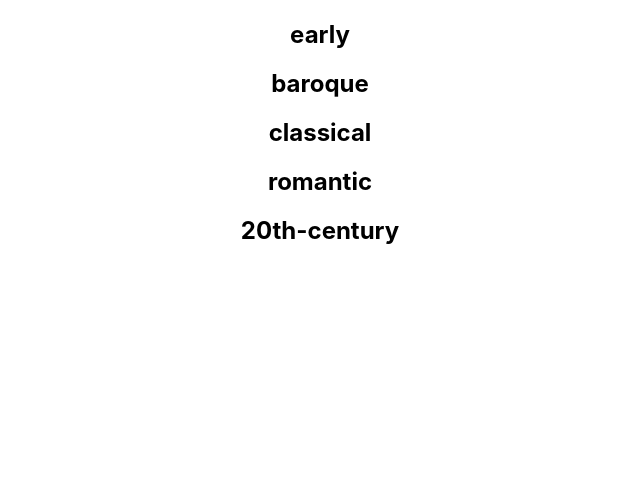
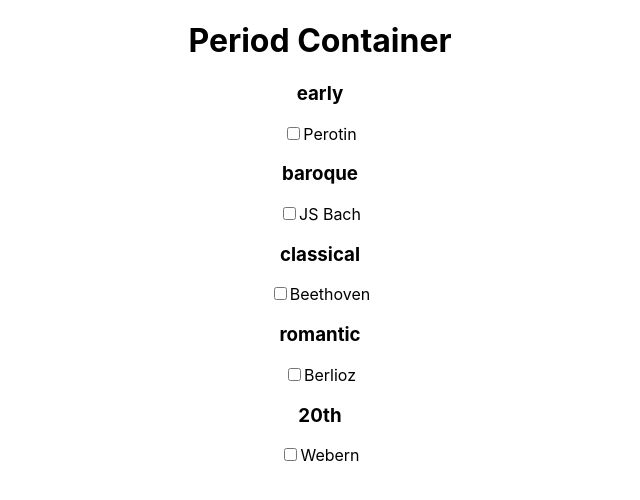
Before and after one commit to QED0711/score-study-react, a React (Create React App) app: page / in a window 1280 px wide. Shown: the top 500 px of the page, without its empty margins (320-960 px from the left). Built offline with nearby package versions, Linux system fonts and the light colour scheme.

Commit message:
added test composers to render in app

```diff
--- a/src/App.js
+++ b/src/App.js
@@ -1,23 +1,35 @@
-import React from "react";
+import React, { useState } from "react";
 import "./App.css";
 
 import UserContext from "./contexts/UserContext";
+import ComposerContext from "./contexts/ComposerContext";
 
 import NavDesktop from "./components/navigation/NavDesktop";
-import Period from './components/Period';
+import Period from "./components/periods/Period";
+import PeriodContainer from "./components/periods/PeriodContainer";
+
+
+
+const testComposers = [
+  {composer: 'Webern, Anton', displayName: "Webern", period: "20th"},
+  {composer: 'Beethoven, Ludwig Van', displayName: "Beethoven", period: "classical"},
+  {composer: 'Berlioz, Hector', displayName: "Berlioz", period: "romantic"},
+  {composer: 'Bach, Johann Sebastian', displayName: "JS Bach", period: "baroque"},
+  {composer: 'Perotin', displayName: "Perotin", period: "early"},
+]
 
 function App() {
+
+  const [composers, setComposers] = useState(testComposers);
+
+
   return (
     <div className="App">
-      <UserContext.Provider value={"hello world"}>
-        <NavDesktop />
-
-        <Period era={"early"} />
-        <Period era={"baroque"} />
-        <Period era={"classical"} />
-        <Period era={"romantic"} />
-        <Period era={"20th-century"} />
-
+      <UserContext.Provider value={{usename: 'qdizon', authorization: 'admin'}}>
+        <ComposerContext.Provider value={composers}>
+          <NavDesktop />
+          <PeriodContainer />
+        </ComposerContext.Provider>
       </UserContext.Provider>
       {/*
       ROUTER
--- a/src/components/Period.js
+++ /dev/null
@@ -1,13 +0,0 @@
-import React, {useContext} from 'react';
-
-const Period = ({ era, composers }) => {
-
-    return (
-        <section className={`period period-${era}`}>
-            <h1>{era}</h1>
-        </section>
-    )
-
-}
-
-export default Period
--- /dev/null
+++ b/src/components/periods/Period.js
@@ -0,0 +1,29 @@
+import React, {useContext} from 'react';
+
+const Period = ({ era, composers }) => {
+    const validComposers = composers.filter(c => {
+        return c.period === era;
+    })
+    const periodComposers = validComposers.map((composer, i) => {
+        return (
+            <div key={i} className="composer-checkbox">
+                <input type="checkbox" value={composer.composer}/>
+                <label>{composer.displayName}</label>
+            </div>
+        )
+    })
+
+
+
+
+
+    return (
+        <section className={`period period-${era}`}>
+            <h3>{era}</h3>
+            {periodComposers}
+        </section>
+    )
+
+}
+
+export default Period
--- /dev/null
+++ b/src/components/periods/PeriodContainer.js
@@ -0,0 +1,24 @@
+import React, { useContext } from "react";
+
+import ComposerContext from '../../contexts/ComposerContext';
+
+import Period from "./Period";
+
+const PeriodContainer = () => {
+
+    const composers = useContext(ComposerContext)
+    console.log(composers)
+
+    return (
+    <div className="period-container">
+      <h1>Period Container</h1>
+      <Period era={"early"} composers={composers} />
+      <Period era={"baroque"} composers={composers} />
+      <Period era={"classical"} composers={composers} />
+      <Period era={"romantic"} composers={composers} />
+      <Period era={"20th"} composers={composers} />
+    </div>
+  );
+};
+
+export default PeriodContainer;
--- /dev/null
+++ b/src/contexts/ComposerContext.js
@@ -0,0 +1,6 @@
+import {createContext} from 'react';
+
+
+const ComposerContext = createContext(null);
+
+export default ComposerContext;
```
